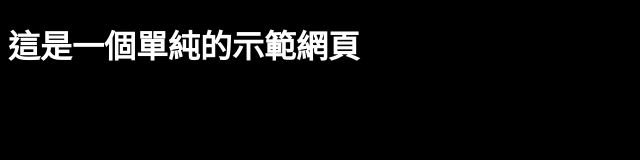
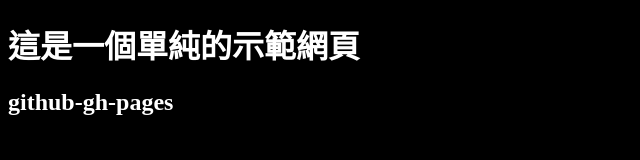
Before and after one commit to chadwu-tt0312/github-gh-pages, a website: page src/index.html in a window 1280 px wide. Shown: the whole page, without its empty margins (0-640 px from the left). Drawn offline with Linux system fonts and the light colour scheme.

Commit message:
0508 update

```diff
--- a/index.html
+++ b/src/index.html
@@ -9,5 +9,6 @@
     </head>
     <body>
         <h1>這是一個單純的示範網頁</h1>
+        <h2>github-gh-pages</h2>
     </body>
 </html>
```
Also changed, not shown: package.json (added, +25 -0 lines), src/style.css (renamed from style.css), 2 other files.
